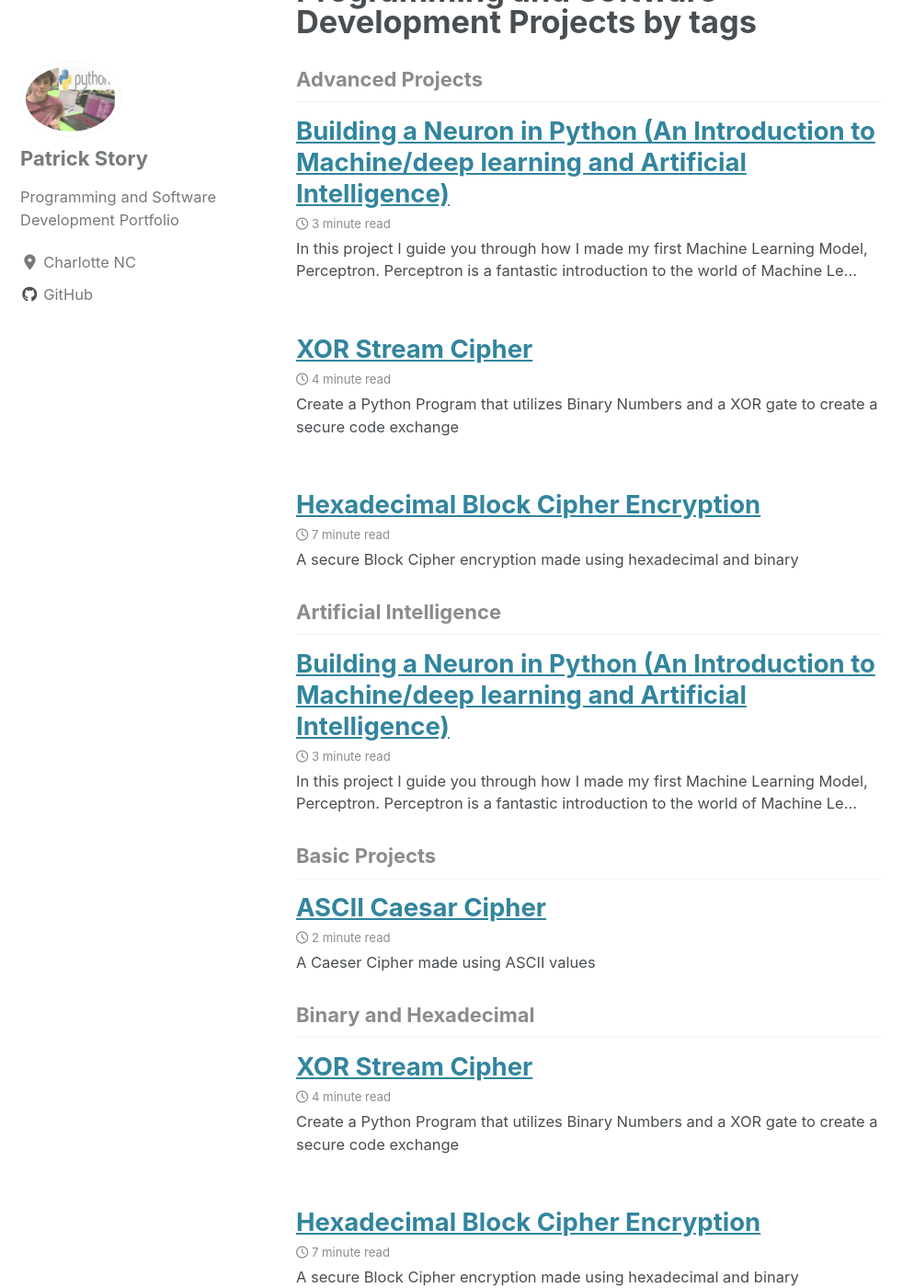
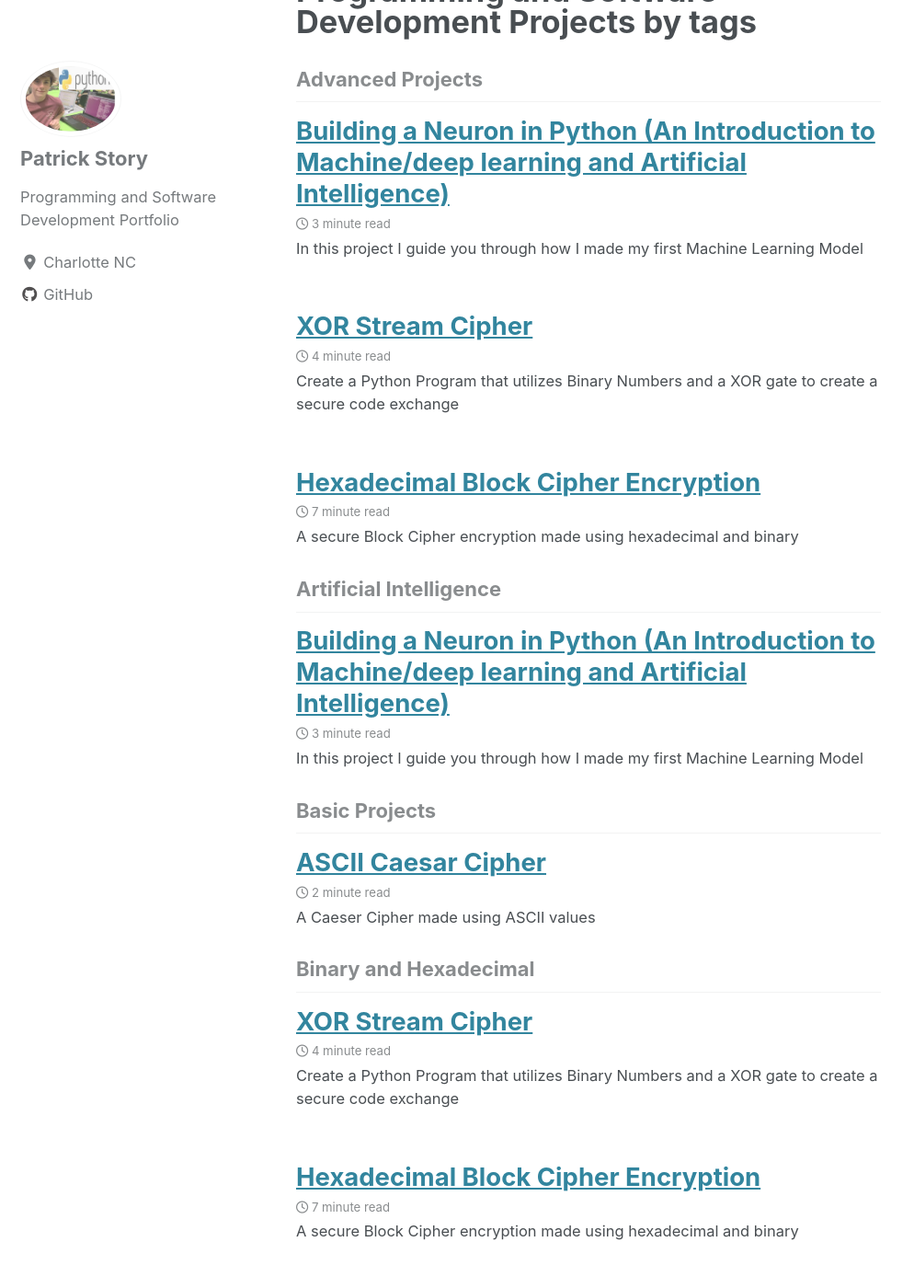
Before and after one commit to Patchyst/Patchyst.github.io, a Jekyll site: the page built from _pages/machinelearning.md, in a window 1280 px wide and 1400 px high, scrolled down 1142 px. Shown: the whole window at 92% size, without its empty margins (0-994 px from the left). Built offline with Jekyll 4.4.1, drawn with Linux system fonts in a browser that asks for light colours; cached includes are drawn as plain includes; nearby versions of some CDN libraries; some of the changed text lies outside the part shown.

Commit message:
updating build a nueron project

```diff
--- a/_posts/2019-08-15-My_First_Machine_Learning_Model.md
+++ b/_posts/2019-08-15-My_First_Machine_Learning_Model.md
@@ -4,7 +4,7 @@ date: 2019-08-15
 tags: [Advanced Projects, Machine Learning, Artificial Intelligence, Python]
 header:
   image: "images/machinelearningban.jpg"
-excerpt: "In this project I guide you through how I made my first Machine Learning Model, Perceptron. Perceptron is a fantastic introduction to the world of Machine Learning and Artificial Intelligence"
+excerpt: "In this project I guide you through how I made my first Machine Learning Model"
 ---
 # What is Machine Learning?
 Up until this point you've probably made programs to automate tasks for you such as, do math, create encryptions, and convert complicated binary and hexadecimal into "readable" characters. Computers have given us the ability to accomplish tasks that we could have never done on our own. However, as you've noticed a computer must be explicitly told exactly what to do, but what if one could program a computer to automatically learn and improve at a task without being precisely told to do so? Well, as you've probably guessed by now I'm hinting at Machine Learning. Machine Learning uses massive data sets to allow a program to automatically enhance it's capabilities.
```
